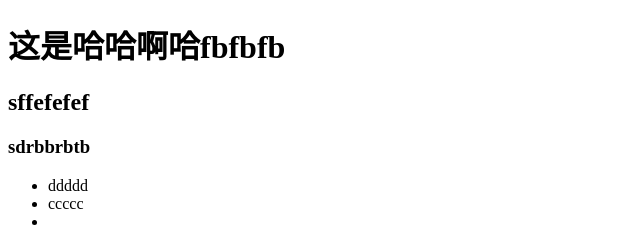
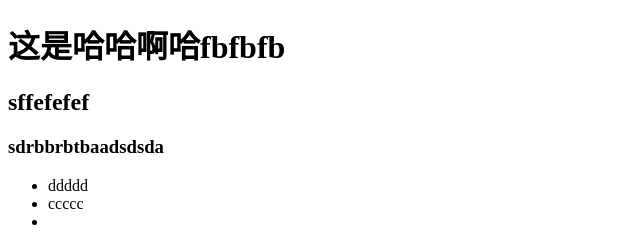
Before and after one commit to longzecao/demo, a plain HTML site: page index.html in a window 1280 px wide. Shown: the top 240 px of the page, 0-640 px from the left. Drawn offline with Linux system fonts and the light colour scheme.

Commit message:
zengjia111

```diff
--- a/index.html
+++ b/index.html
@@ -8,7 +8,7 @@
 <body>
     <h1>这是哈哈啊哈fbfbfb</h1>
     <h2>sffefefef</h2>
-    <h3>sdrbbrbtb</h3>
+    <h3>sdrbbrbtbaadsdsda</h3>
     <ul>
         <li>ddddd</li>
         <li>ccccc</li>
```
